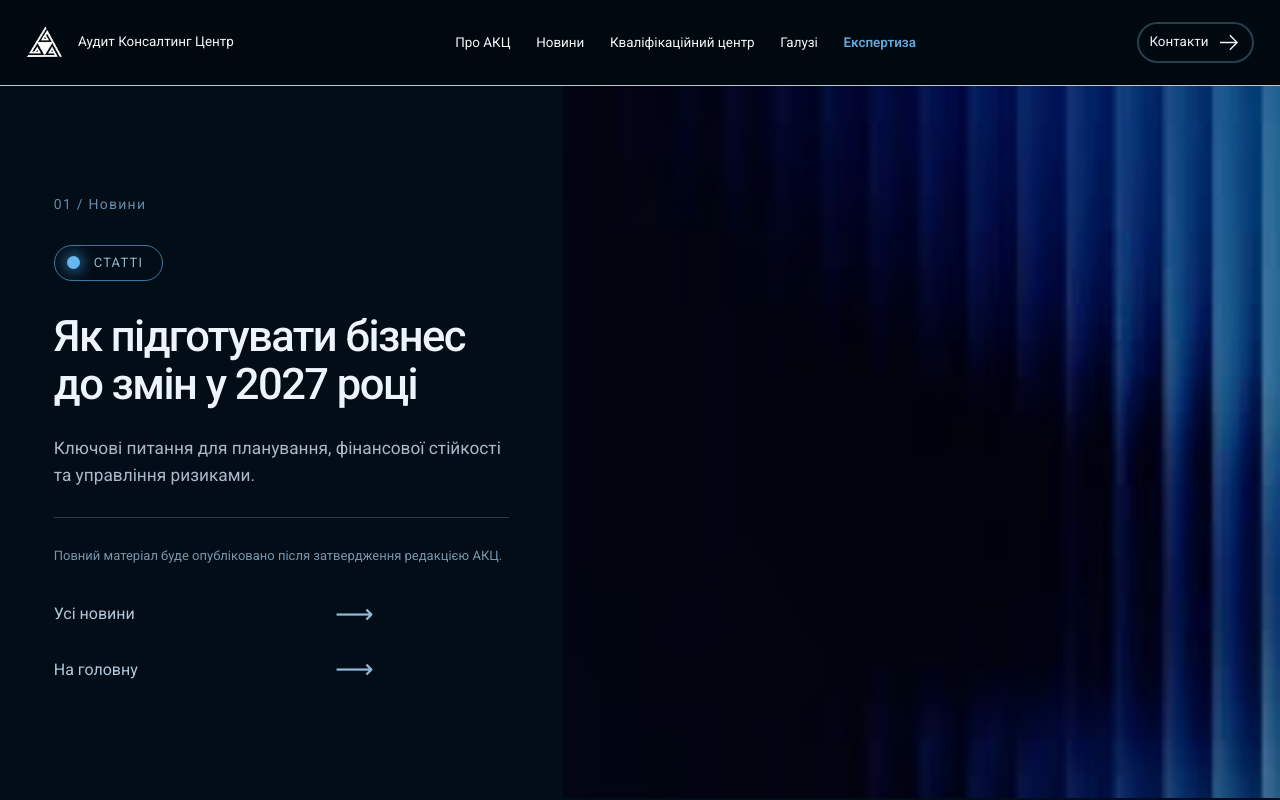
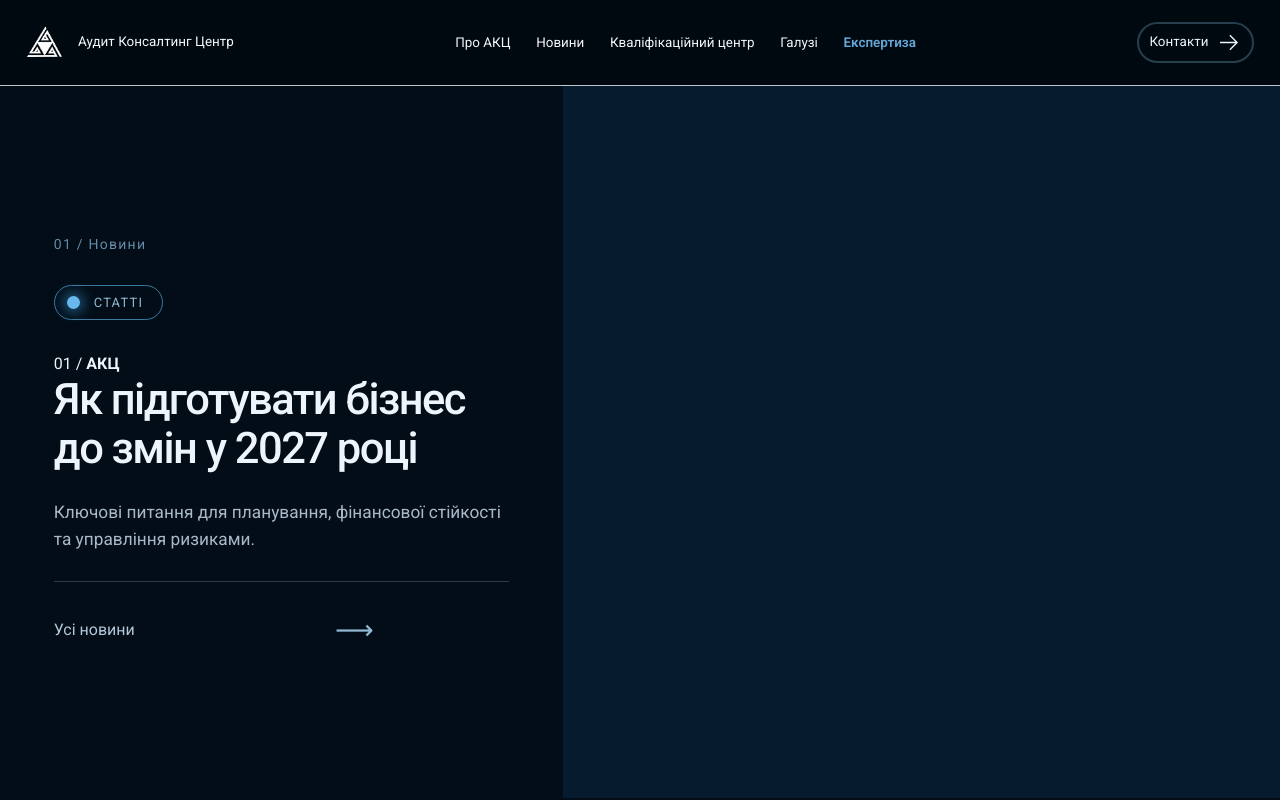
Before and after one commit to dnagorna3817-spec/website_akc_main, a Next.js app: page /insights/business-changes-2027 in a window 1280 px wide. Built offline with nearby package versions, Linux system fonts and the light colour scheme.

Commit message:
Refine article detail to editorial poster reference

```diff
--- a/app/insights/[slug]/page.tsx
+++ b/app/insights/[slug]/page.tsx
@@ -1,4 +1,3 @@
-import Image from "next/image";
 import Link from "next/link";
 import { notFound } from "next/navigation";
 import { ExpertiseHeader, expertiseFont } from "../../expertise/ExpertiseView";
@@ -20,19 +19,18 @@ export default async function ArticlePage({ params }: { params: Promise<{ slug:
       <main className={styles.hero}>
         <section className={styles.content}>
           <p className={styles.kicker}>{String(index).padStart(2, "0")} / Новини</p>
-          <div className={styles.status}><span className={styles.glow} /> {article.category}</div>
+          <div className={styles.status}><span className={styles.glow} /> {article.category}</div><p className={styles.index}>0{index} <span>/</span> <strong>АКЦ</strong></p>
           <h1>{article.title}</h1>
           <p className={styles.description}>{article.summary}</p>
           <div className={styles.separator} />
-          <p className={styles.note}>Повний матеріал буде опубліковано після затвердження редакцією АКЦ.</p>
+
           <nav className={styles.links} aria-label="Навігація публікації">
             <Link href="/insights">Усі новини <span aria-hidden="true">⟶</span></Link>
-            <Link href="/">На головну <span aria-hidden="true">⟶</span></Link>
+
           </nav>
         </section>
         <div className={styles.art} aria-hidden="true">
-          <Image src="/media/akc-audit-card.jpg" alt="" fill priority sizes="(max-width: 800px) 100vw, 55vw" />
-          <div className={styles.overlay} />
+          <div className={styles.geometry}><div className={styles.facetOne} /><div className={styles.facetTwo} /><div className={styles.facetThree} /><div className={styles.edge} /></div>
         </div>
       </main>
     </div>
```
